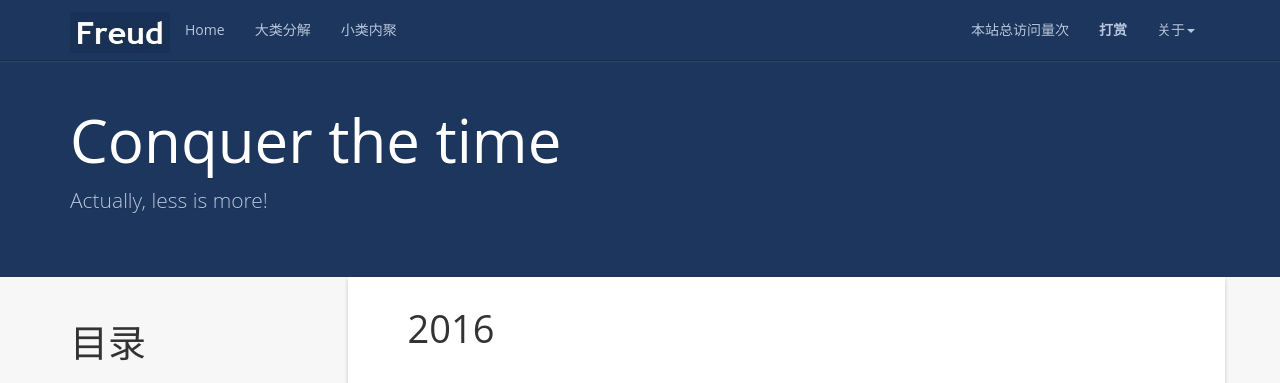
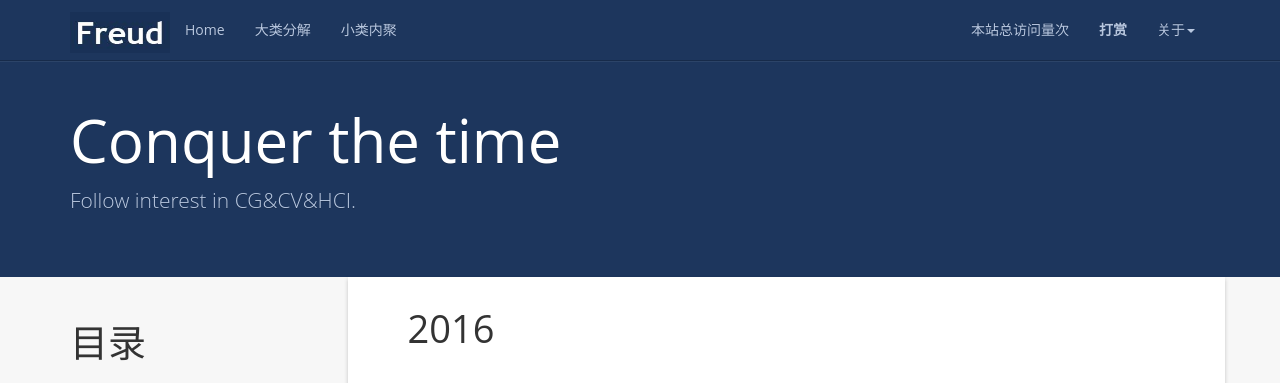
Before and after one commit to HADESAngelia/HADESAngelia.github.io, a Jekyll site: the page built from index.html, in a window 1280 px wide and 1087 px high. Shown: the top 383 px of the window. Built offline with Jekyll 4.4.1, drawn with Linux system fonts in a browser that asks for light colours; nearby versions of some CDN libraries; the list of posts is cut into pages by our own code; comment, search, counter and statistics services are not loaded; part of the change alters nothing that is shown.

Commit message:
some fix

```diff
--- a/_config.yml
+++ b/_config.yml
@@ -6,7 +6,7 @@ author: Wayne Tomas
 resume_site: http://www.hifreud.com/Resume.io/
 github: https://github.com/HADESAngelia/
 baseurl: ""
-description: Actually, less is more!
+description: Follow interest in CG&CV&HCI.
 meta_description: 个人博客;政治着眼于当下，方程寓意于永恒。
 motto: To the life to time,rather than to the time in life.
 banner: 给时光以生命，而不是给生命以时光。
@@ -25,13 +25,13 @@ markdown: kramdown
 
 baidu_analysis: 94be4b0f9fc5d94cc0d0415ea6761ae9
 
-FB:
-  comments :
-    provider : duoshuo
-    duoshuo:
-        short_name : luoyan35714
-    disqus :
-        short_name : freudkang
+#FB:
+  #comments :
+   # provider : duoshuo
+    #duoshuo:
+        #short_name : luoyan35714
+    #disqus :
+        #short_name : freudkang
     # facebook :
     #   appid : 123
     #   num_posts: 5
```
